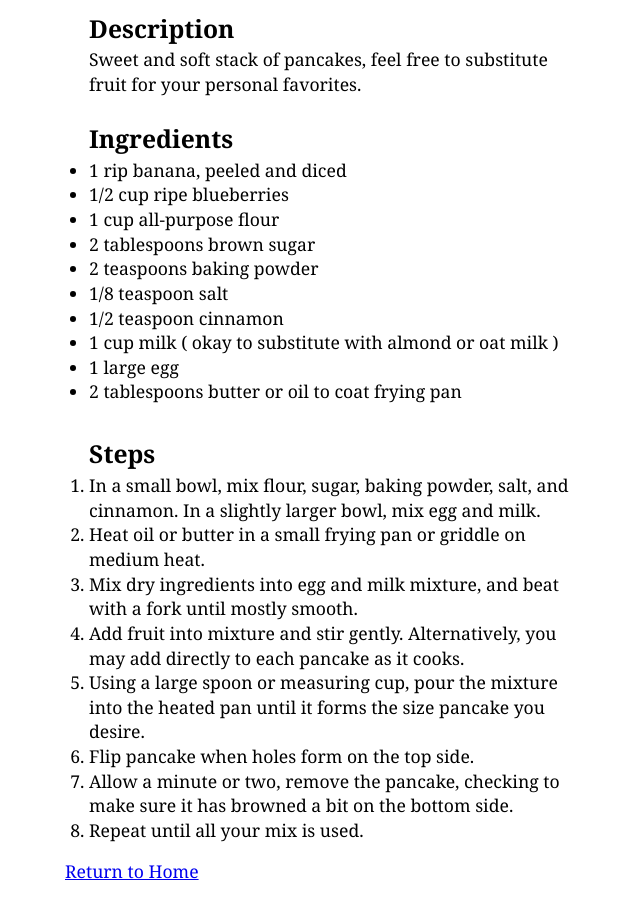
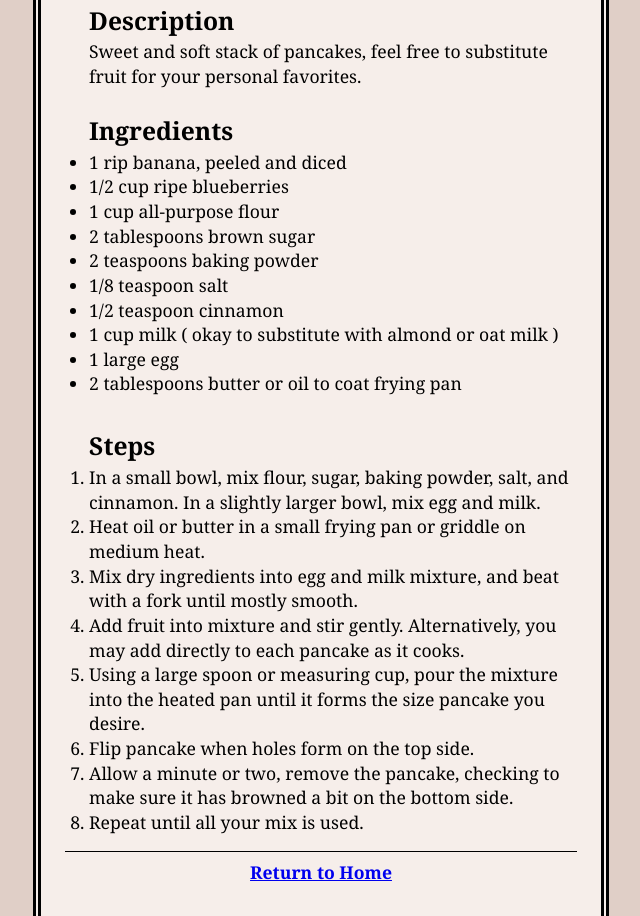
Before and after one commit to mistermaxk/odin-recipes, a plain HTML site: page recipes/pancakes.html in a window 1280 px wide. Shown: the part 609-1525 px from the top of the page, without its empty margins (319-959 px from the left). Drawn offline with Linux system fonts and the light colour scheme.

Commit message:
Update style to add decorative elements

```diff
--- a/css/style.css
+++ b/css/style.css
@@ -11,6 +11,7 @@
 }
 
 body {
+    background-color: hsl(19, 29%, 83%);
     font-family:Georgia, 'Times New Roman', Times, serif;
     font-size: 1.1em;
     line-height: 1.4em;
@@ -47,9 +48,21 @@ h2 {
     margin-left: 24px;
 }
 
+#return-home {
+    font-weight: bold;
+    display: block;
+    padding: 8px 16px 24px;
+    text-align: center;
+    border-top: 1px solid black;
+}
+
 .container {
-    margin: 16px auto;
+    margin: 0 auto;
+    padding: 8px 24px;
     width: 512px;
+    background-color: hsl(20, 40%, 94%);
+    border-left: double 8px black;
+    border-right: double 8px black;
 }
 
 .subsection {
--- a/recipes/pancakes.html
+++ b/recipes/pancakes.html
@@ -44,7 +44,7 @@
                 <li>Repeat until all your mix is used.</li>
             </ol>
         </div>
-        <a href="../index.html">Return to Home</a>
+        <a href="../index.html" id="return-home">Return to Home</a>
     </div>
 </body>
 </html>
```
Also changed, not shown: recipes/guacamole.html (+1 -1 lines), recipes/linguini-clam-sauce.html (+1 -1 lines).
